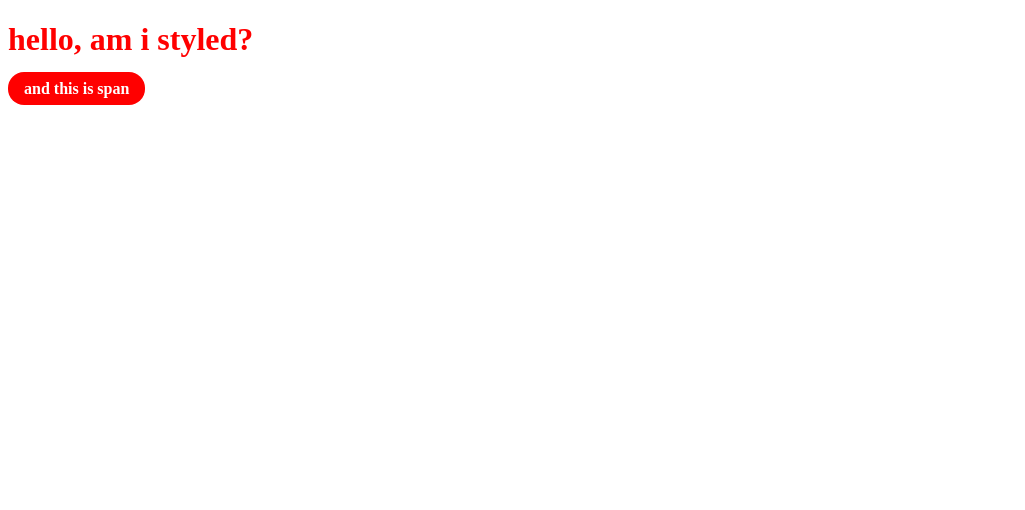
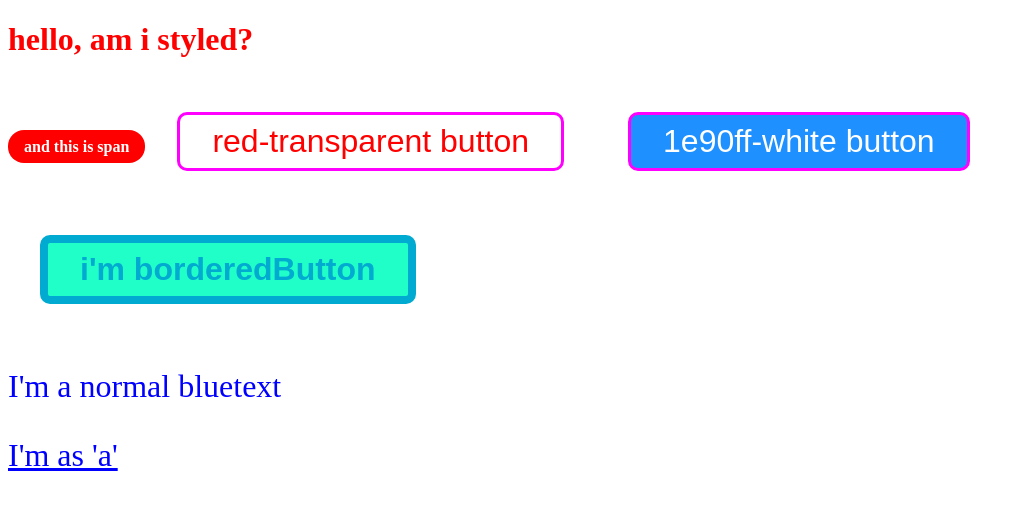
Before and after one commit to mimunojun/reactnextjs, a Next.js app in the folder next-sample2/: page /style-test in a window 1280 px wide. Shown: the top 510 px of the page, without its empty margins (0-1025 px from the left). Built offline with nearby package versions, Linux system fonts and the light colour scheme.

Commit message:
styled-components style inheritance

```diff
--- a/next-sample2/pages/style-test.tsx
+++ b/next-sample2/pages/style-test.tsx
@@ -1,5 +1,5 @@
 import type { NextPage } from "next";
-import styled from "styled-components";
+import styled, {css} from "styled-components";
 
 const H1 = styled.h1`
     color: red;
@@ -14,11 +14,50 @@ const Badge = styled.span`
     border-radius: 16px;
 `
 
+type ButtonProps = {
+    color: string
+    backgroundColor: string
+}
+
+const redBox = css`
+    padding: 0.25em 1em;
+    border: 3px solid #ff00ff;
+    border-radius: 10px;
+`
+const Button = styled.button<ButtonProps>`
+    color: ${(props) => props.color};
+    background: ${(props) => props.backgroundColor};
+    border: 2px solid ${(props) => props.color};
+
+    font-size: 2em;
+    margin: 1em;
+    padding: 0.25em 1em;
+    border-radius: 8px;
+    cursor: pointer;
+
+    ${redBox}
+`
+
+const BlueText = styled.p`
+    color: blue;
+    font-size: 2em;
+`
+
+const BorderedButton = styled(Button)`
+    border: 8px solid;
+    font-weight: bold;
+`
+
 const StyleTest: NextPage = () => {
     return (
         <div>
             <H1>hello, am i styled?</H1>
             <Badge>and this is span</Badge>
+            <Button backgroundColor="transparent" color="#FF0000">red-transparent button</Button>
+            <Button backgroundColor="#1E90FF"  color="white">1e90ff-white button</Button>
+            <BorderedButton backgroundColor="#20ffc7" color="#00aad0">i'm borderedButton</BorderedButton>
+            <BlueText>I'm a normal bluetext</BlueText>
+            <BlueText as="a" href="/">I'm as 'a'</BlueText>
         </div>
     )
 }
```
